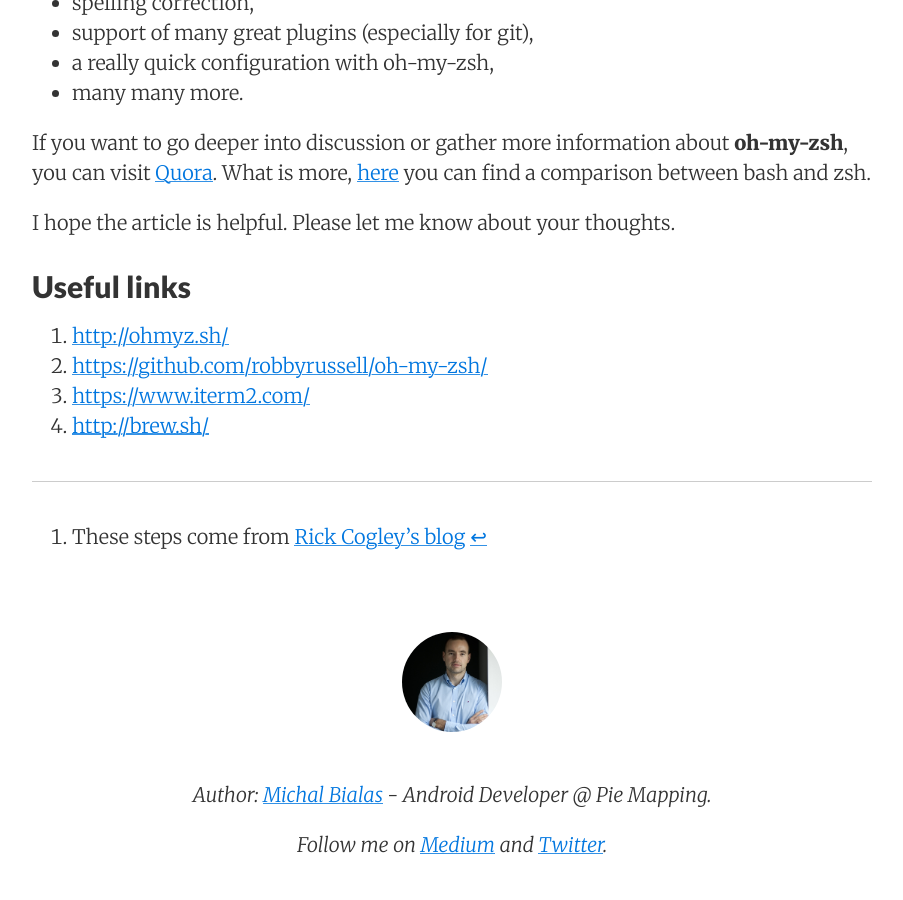
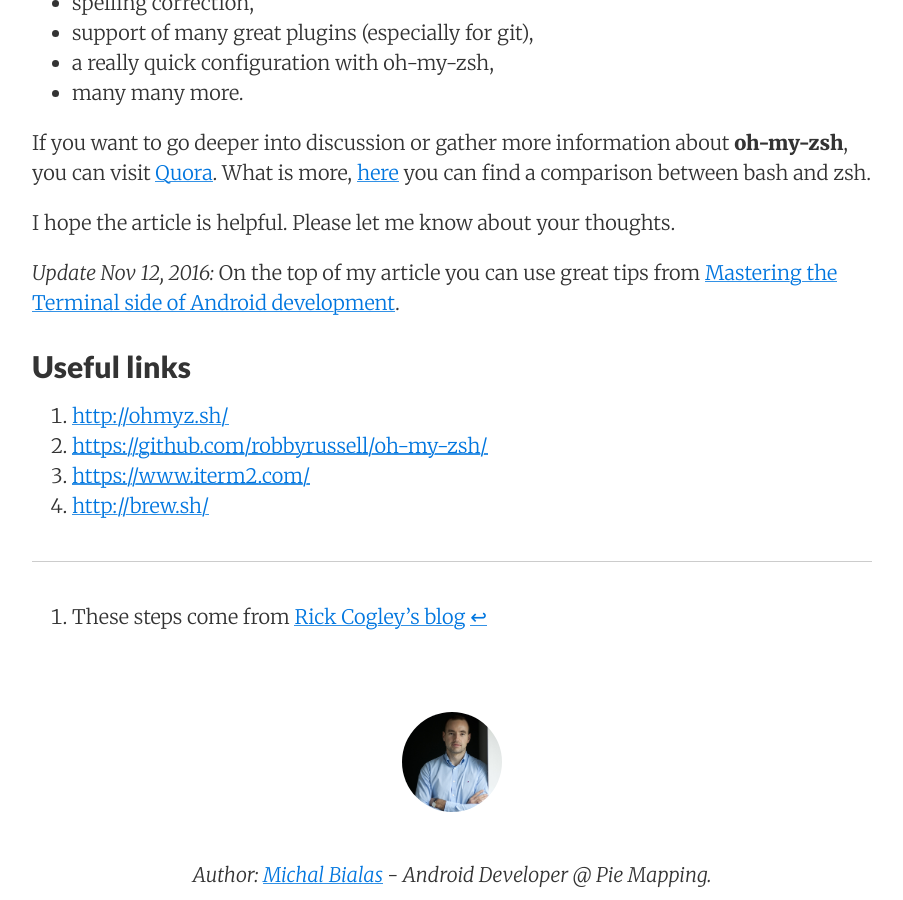
Before and after one commit to mmBs/mmbs.github.io, a Jekyll site: the page built from _posts/2016-06-12-terminal-on-steroids.md, in a window 1280 px wide and 900 px high, scrolled down 2997 px. Shown: the whole window, without its empty margins (188-1091 px from the left). Built offline with Jekyll 4.4.1, drawn with Linux system fonts in a browser that asks for light colours; nearby versions of some CDN libraries; comment, search, counter and statistics services are not loaded.

Commit message:
Update the Terminal on steroids article
- add an useful reference to the article

```diff
--- a/_posts/2016-06-12-terminal-on-steroids.md
+++ b/_posts/2016-06-12-terminal-on-steroids.md
@@ -59,6 +59,8 @@
 
 I hope the article is helpful. Please let me know about your thoughts.
 
+*Update Nov 12, 2016:* On the top of my article you can use great tips from [Mastering the Terminal side of Android development](https://medium.com/@cesarmcferreira/mastering-the-terminal-side-of-android-development-e7520466c521#.5ofwhpzhx).
+
 ## Useful links
 1. [http://ohmyz.sh/](http://ohmyz.sh/)
 2. [https://github.com/robbyrussell/oh-my-zsh/](https://github.com/robbyrussell/oh-my-zsh/)
```
